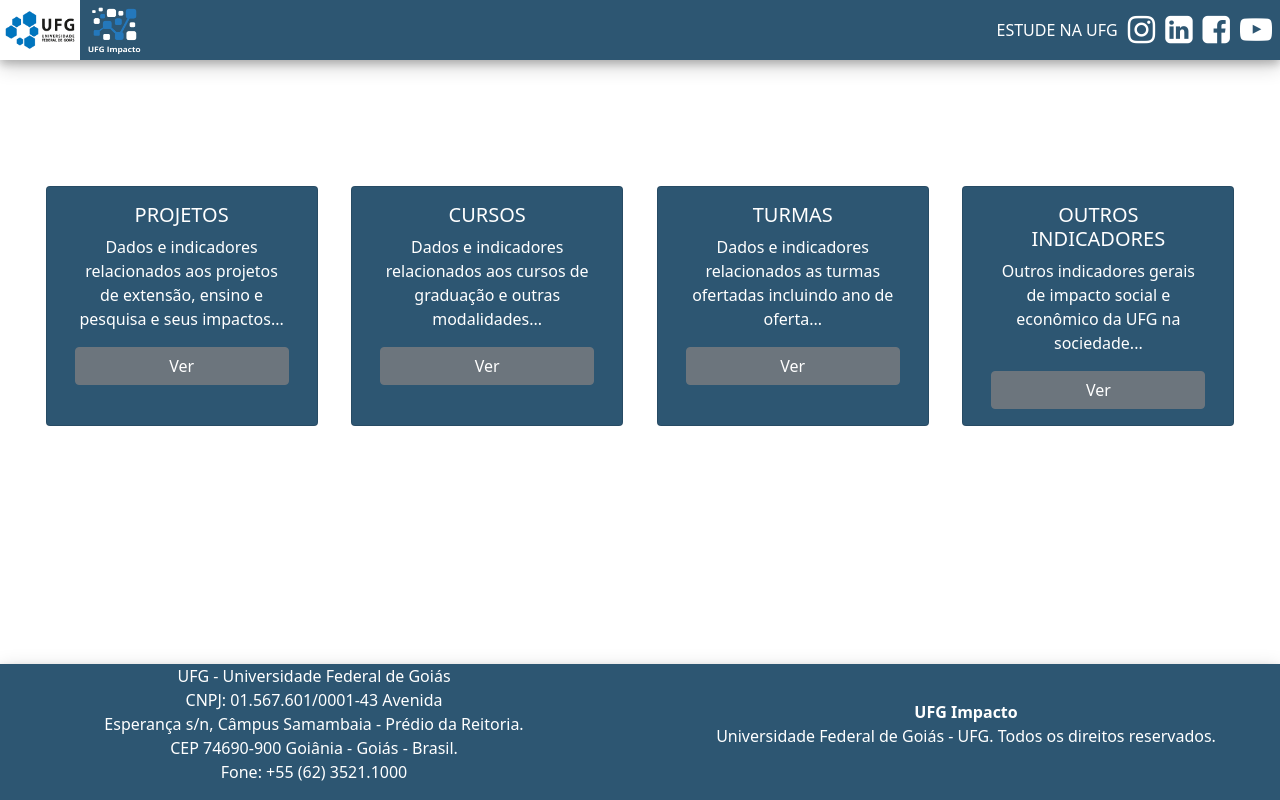
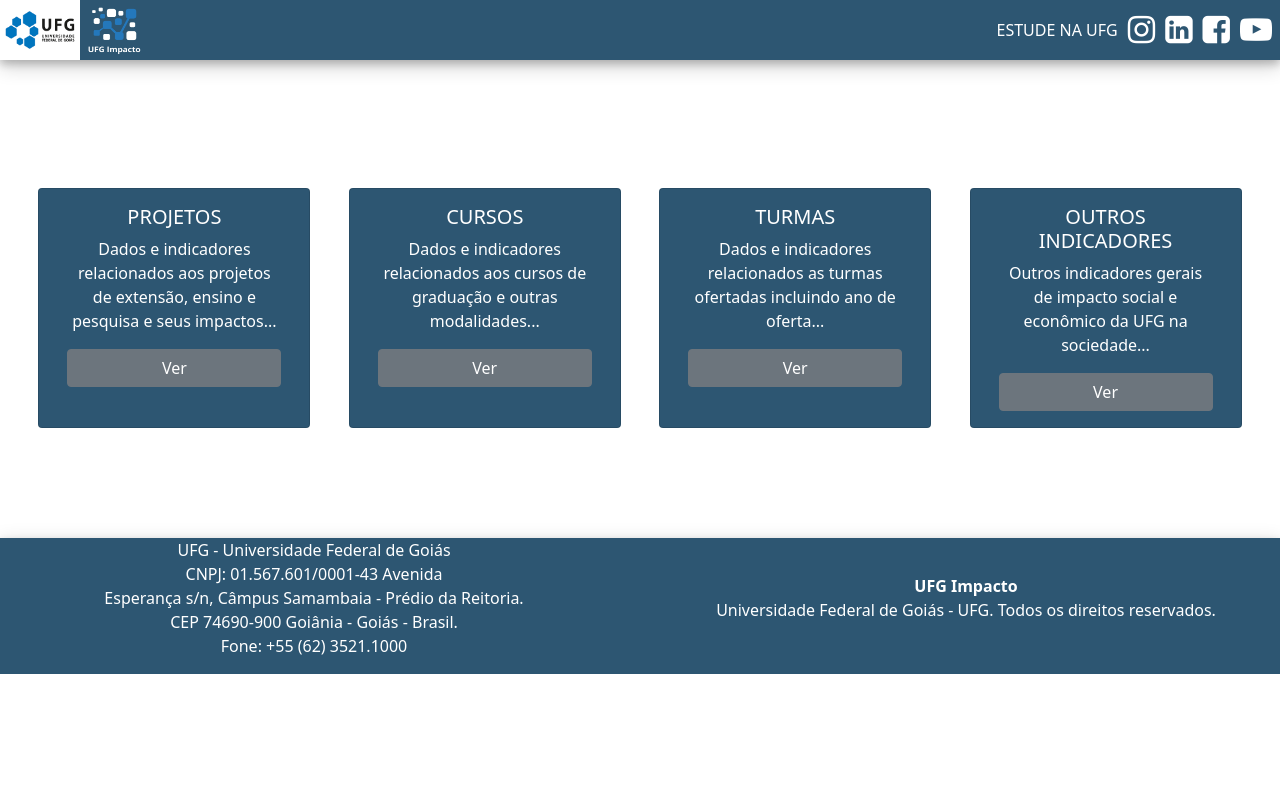
Before and after one commit to phCavalcante/ufg-impacto-frontend, a React (Create React App) app: page / in a window 1280 px wide. Built offline with nearby package versions, Linux system fonts and the light colour scheme.

Commit message:
Changes.

```diff
--- a/src/App.tsx
+++ b/src/App.tsx
@@ -7,7 +7,7 @@ import Routers from './components/router/Routers';
 
 function App() {
   return (
-    <div style={{overflowX: "hidden"}}>
+    <div style={{overflow: "hidden"}}>
       <Header />
       <Routers />
       <Footer />
--- a/src/components/card/Card.jsx
+++ /dev/null
@@ -1,15 +0,0 @@
-export default function Card(props) {
-  return (
-    <div className="card col-sm-3" style={{ width: "17rem", background: "#2D5672", display: "flex", justifyContent: "center", alignItems: "center", alignContent: "center", flexDirection: "column" }} >
-      <div className="card-body">
-        <h5 className="card-title text-uppercase" style={{color: "white", display: "flex", textAlign: "center", justifyContent: "center", alignItems: "center"}}>{props.title}</h5>
-        <p className="card-text" style={{color: "white", display: "flex", textAlign: "center", justifyContent: "center", alignItems: "center"}} >
-          {props.description}
-        </p>
-        <a href="#" className="btn btn-secondary" style={{color: "white", display: "flex", textAlign: "center", justifyContent: "center", alignItems: "center"}}>
-          Ver
-        </a>
-      </div>
-    </div>
-  );
-}
--- a/src/components/footer/Footer.jsx
+++ b/src/components/footer/Footer.jsx
@@ -1,22 +1,46 @@
 import React from "react";
 import Row from "../../layout/row/Row";
 
-import './footer.css'
+import "./footer.css";
 
 export default function Footer() {
   return (
-    <footer style={{ backgroundColor: "#2D5672", boxShadow: "0 4px 8px 0 rgba(0, 0, 0, 0.2), 0 6px 20px 0 rgba(0, 0, 0, 0.20)", position: "fixed", bottom: 0, width: "100%"}}>
+    <footer
+      style={{
+        backgroundColor: "#2D5672",
+        boxShadow:
+          "0 4px 8px 0 rgba(0, 0, 0, 0.2), 0 6px 20px 0 rgba(0, 0, 0, 0.20)",
+        width: "100%",
+        marginTop: 110,
+      }}
+    >
       <Row>
-        <div className="col-sm-6" >
+        <div className="col-sm-6">
           <p className="text-center fs-6">
-            UFG - Universidade Federal de Goiás<br />
-            CNPJ: 01.567.601/0001-43 Avenida<br />
-            Esperança s/n, Câmpus Samambaia - Prédio da Reitoria.<br />
+            UFG - Universidade Federal de Goiás
+            <br />
+            CNPJ: 01.567.601/0001-43 Avenida
+            <br />
+            Esperança s/n, Câmpus Samambaia - Prédio da Reitoria.
+            <br />
             CEP 74690-900 Goiânia - Goiás - Brasil. <br />
             Fone: +55 (62) 3521.1000
           </p>
         </div>
-        <div className="col-sm-6" style={{display: "flex", alignContent: "center", justifyContent: "center", alignItems: "flex-end"}}><p className="text-center fs-6"><strong >UFG Impacto</strong> <br />Universidade Federal de Goiás - UFG. Todos os direitos reservados.</p></div>
+        <div
+          className="col-sm-6"
+          style={{
+            display: "flex",
+            alignContent: "center",
+            justifyContent: "center",
+            alignItems: "flex-end",
+          }}
+        >
+          <p className="text-center fs-6">
+            <strong>UFG Impacto</strong> <br />
+            Universidade Federal de Goiás - UFG. Todos os direitos reservados.
+          </p>
+        </div>
       </Row>
     </footer>
   );
--- a/src/components/home/Home.jsx
+++ b/src/components/home/Home.jsx
@@ -1,8 +1,7 @@
 import React from "react";
 import { Link } from "react-router-dom";
 
-import Card from "../card/Card";
-import Row from "../../layout/row/Row";
+import Card from "../cards/Card";
 
 export default function Home() {
   return (
@@ -13,6 +12,7 @@ export default function Home() {
         <Card title="turmas" description="Dados e indicadores relacionados as turmas ofertadas incluindo ano de oferta..."/>
         <Card title="outros indicadores" description="Outros indicadores gerais de impacto social e econômico da UFG na sociedade..."/>
       </div>
+      <div className="row"></div>
     </div>
   );
 }
--- a/src/components/router/Routers.jsx
+++ b/src/components/router/Routers.jsx
@@ -1,19 +1,20 @@
-import React from "react";
 import {
   Routes,
   Route
 } from "react-router-dom";
 
-import Home from '../home/Home'
+import Home from '../home/Home';
+import Project from "../project/Project";
+import ProjectsDetail from "../project/ProjectsDetail";
 
 export default function Routers() {
 
   return (
-    <div className="container-fluid">
+
     <Routes>
       <Route exact path="/" element={<Home/>} />
+      <Route exact path="/project" element={<Project/>} />
+      <Route exact path="/projects-detail" element={<ProjectsDetail/>} />
     </Routes>
-    </div>
-
   )
 }
--- a/src/index.css
+++ b/src/index.css
@@ -1,7 +1,9 @@
-body {
+body, html {
+  height: 100%;
   margin: 0;
   padding: 0;
   box-sizing: border-box;
+  position: relative;
 }
 
 /* @media (min-width: 576px) {
```
Also changed, not shown: package.json (+8 -0 lines), src/components/project/Project.tsx (deleted, +0 -8 lines), src/components/card/card.css (deleted), 2 other files (tests, documents, lock files or other folders).
